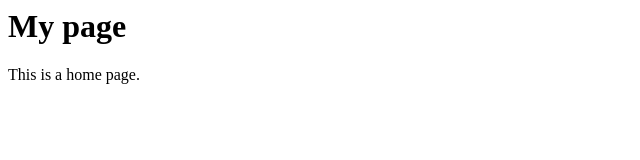
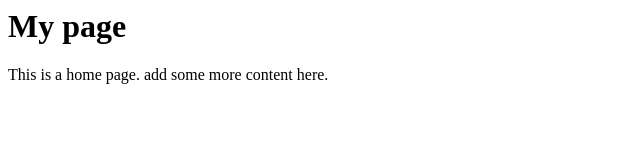
Before and after one commit to andrewbk/git-demo, a plain HTML site: page index.html in a window 1280 px wide. Shown: the whole page, without its empty margins (0-640 px from the left). Drawn offline with Linux system fonts and the light colour scheme.

Commit message:
New commit to index.html

```diff
--- a/index.html
+++ b/index.html
@@ -5,6 +5,6 @@
 
     <body>
         <h1>My page</h1>
-        This is a home page.
+        This is a home page. add some more content here.
     </body>
 </html>
```
